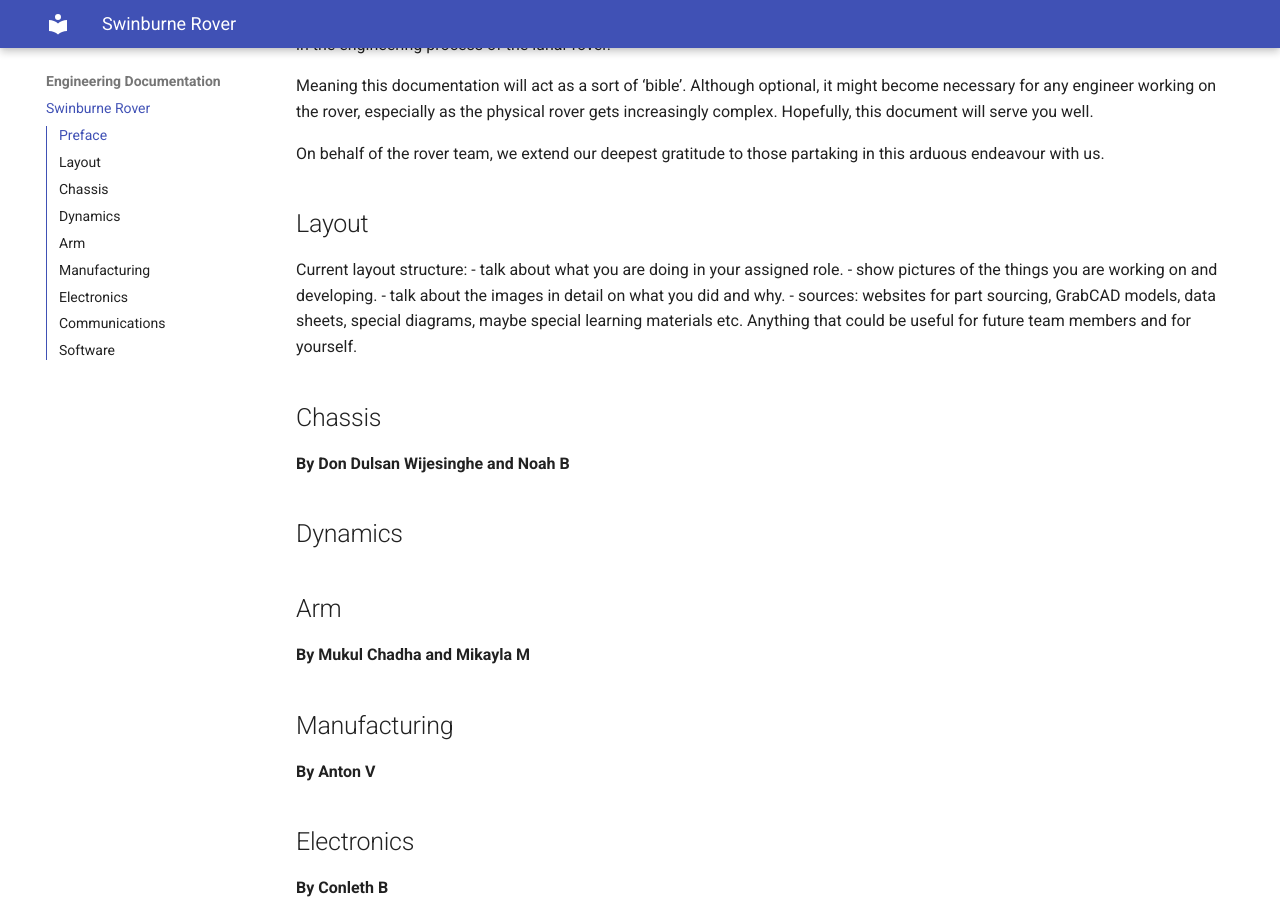
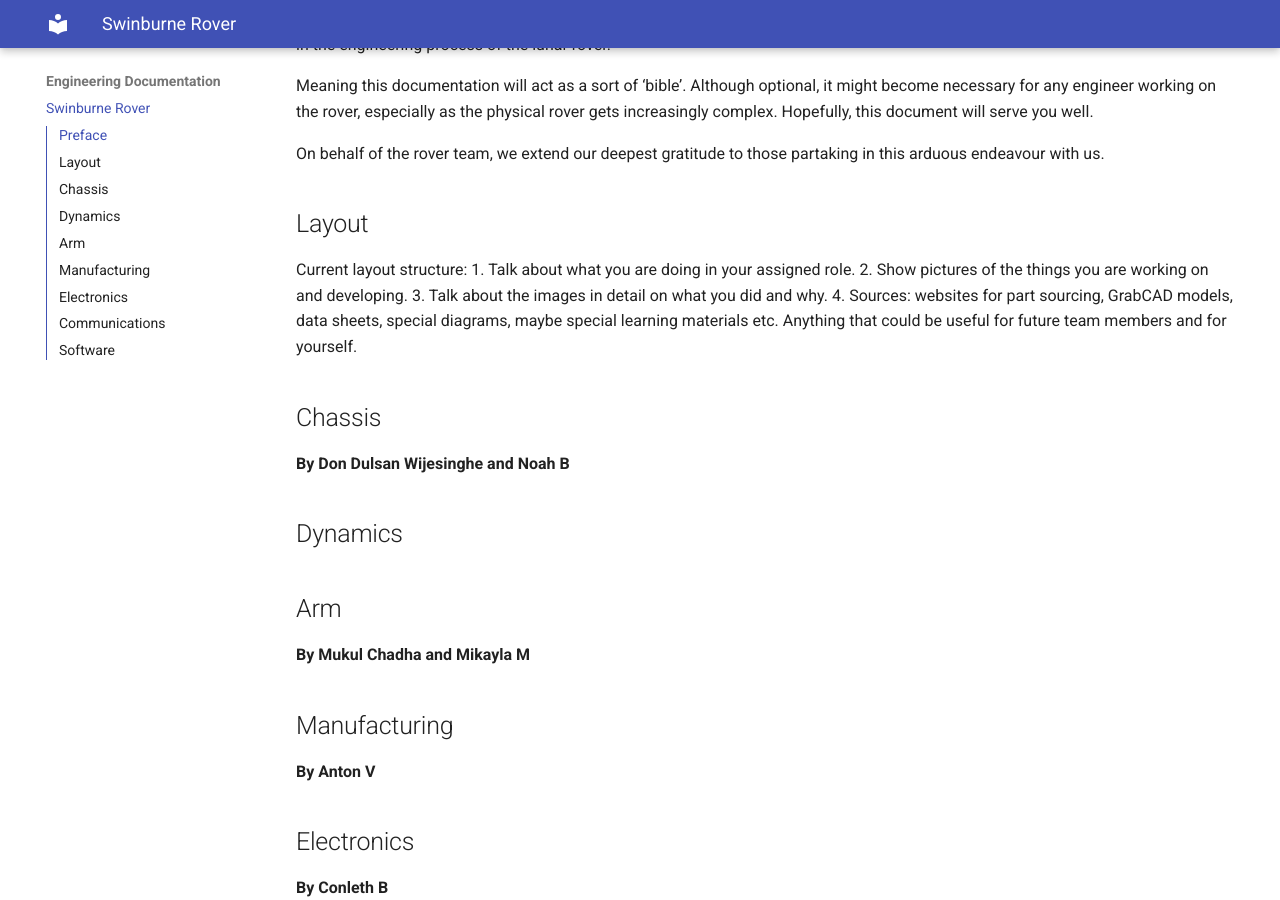
Before and after one commit to SwinRoverTeam/srt_wiki, an MkDocs documentation site: the page built from docs/Engineering Documentation/Swinburne Rover.md, in a window 1280 px wide and 900 px high, scrolled down 458 px. Built offline with MkDocs 1.6.1 and Material for MkDocs 9.7.7, drawn with Linux system fonts in a browser that asks for light colours.

Commit message:
Update Swinburne Rover.md

```diff
--- a/docs/Engineering Documentation/Swinburne Rover.md
+++ b/docs/Engineering Documentation/Swinburne Rover.md
@@ -11,10 +11,10 @@
 
 ## Layout
 Current layout structure:
-- talk about what you are doing in your assigned role.
-- show pictures of the things you are working on and developing.
-- talk about the images in detail on what you did and why.
-- sources: websites for part sourcing, GrabCAD models, data sheets, special diagrams, maybe special learning materials etc. Anything that could be useful for future team members and for yourself.
+1. Talk about what you are doing in your assigned role.
+2. Show pictures of the things you are working on and developing.
+3. Talk about the images in detail on what you did and why.
+4. Sources: websites for part sourcing, GrabCAD models, data sheets, special diagrams, maybe special learning materials etc. Anything that could be useful for future team members and for yourself.
 
 ## Chassis
 **By Don Dulsan Wijesinghe and Noah B**
```
